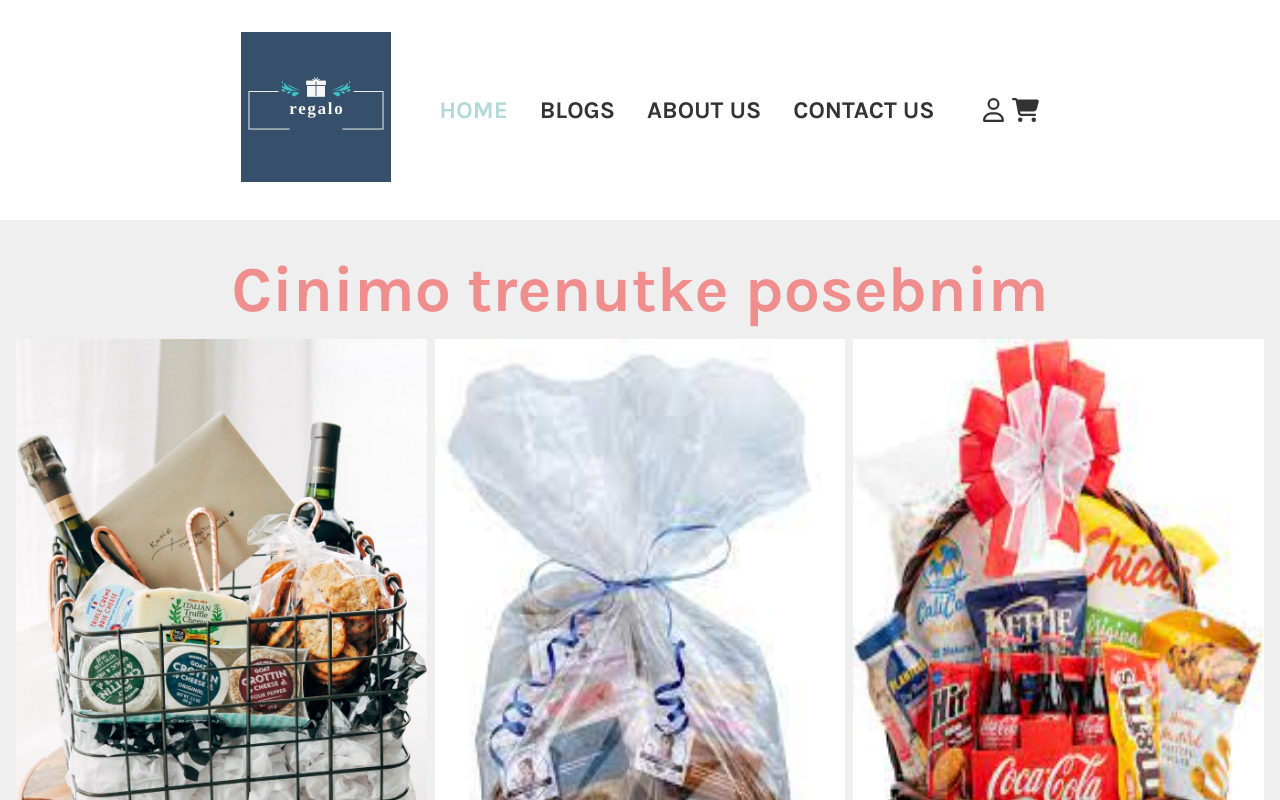
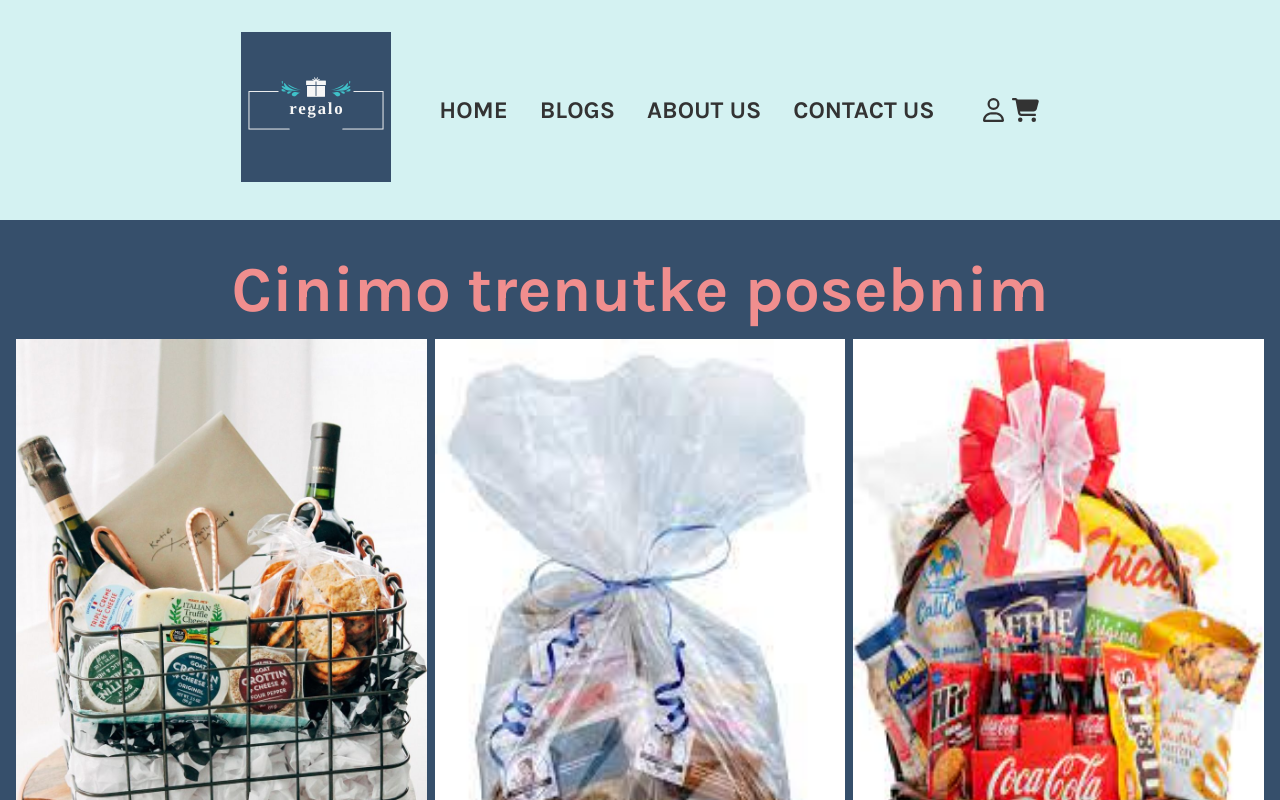
Before and after one commit to MilanJulinac42/gb-client, a Next.js app: page / in a window 1280 px wide. Shown: the top 800 px of the page. Built offline with nearby package versions, Linux system fonts and the light colour scheme.

Commit message:
gb-74 fixed styles

```diff
--- a/components/container/Container.module.scss
+++ b/components/container/Container.module.scss
@@ -6,6 +6,7 @@
 	display: flex;
 	justify-content: center;
 	align-items: center;
+	background-color: $logo-color;
 }
 
 .contentContainer {
--- a/layout/navbar/Navbar.module.scss
+++ b/layout/navbar/Navbar.module.scss
@@ -4,7 +4,7 @@
 .navbar {
 	position: relative;
 	font-size: $large-font;
-	background: $white-color;
+	background-color: $background-pale-green-color;
 	text-transform: uppercase;
 	color: $text-color;
 	font-weight: 700;
@@ -59,7 +59,6 @@
 
 .menuNav {
 	list-style: none;
-	background: $white-color;
 	position: absolute;
 	left: 0;
 	width: 0;
@@ -72,6 +71,7 @@
 	display: flex;
 	flex-direction: column;
 	justify-content: space-between;
+	background-color: $background-pale-green-color;
 
 	@include breakpoint("medium") {
 		position: static;
@@ -93,10 +93,6 @@
 .menuNav.showMenu {
 	width: 100%;
 	transform: translateX(0px);
-}
-
-.c1 {
-	color: $primary-color;
 }
 
 .menuNav li a {
```
